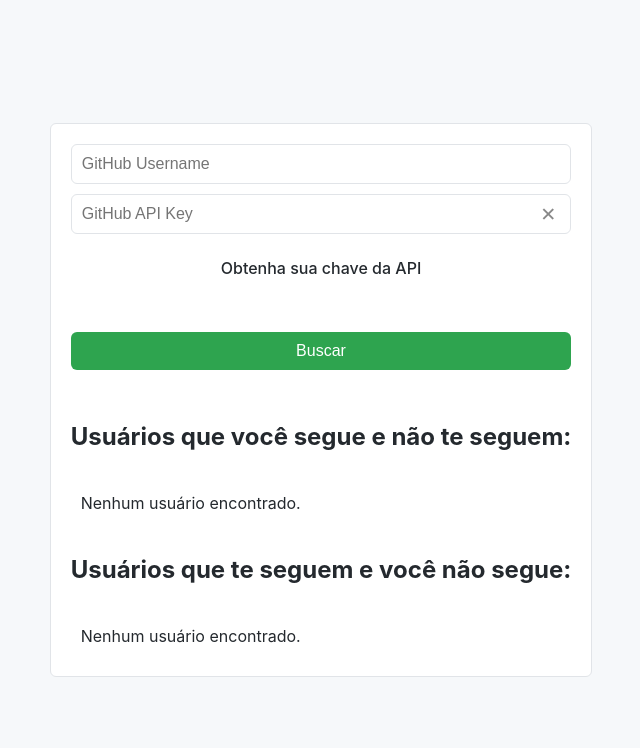
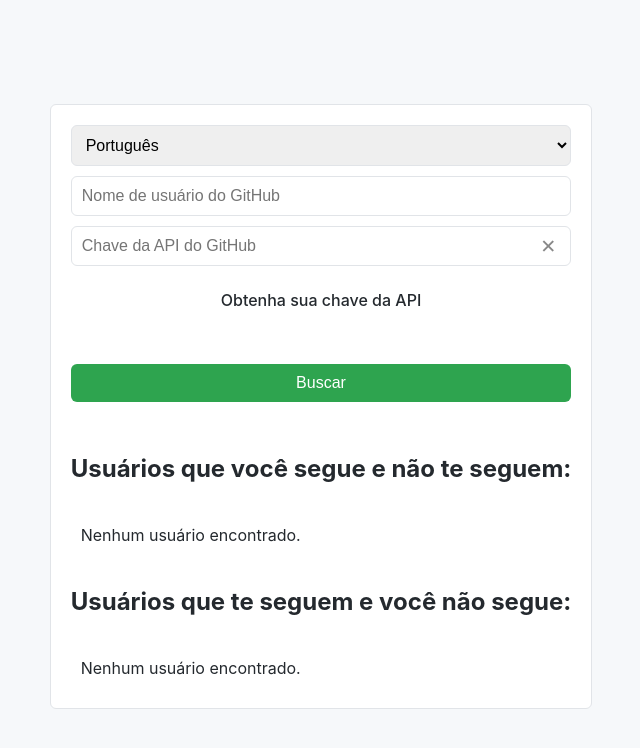
Before and after one commit to GravetoGeek/unfollowNonFollowers, a Next.js app: page / in a window 1280 px wide. Shown: the top 748 px of the page, without its empty margins (319-959 px from the left). Built offline with nearby package versions, Linux system fonts and the light colour scheme.

Commit message:
:sparkles: feat: Inclusão de traduções

```diff
--- a/src/app/page.tsx
+++ b/src/app/page.tsx
@@ -241,7 +241,7 @@ interface UserCardProps {
  * @component UserCard
  * Displays information about a user and provides actions to follow or unfollow.
  */
-const UserCard: React.FC<UserCardProps>=({
+const UserCard: React.FC<UserCardProps & { language: "pt" | "en" | "zh" | "hi" | "ar" | "ja" }> = ({
     user,
     onUnfollow,
     onFollow,
@@ -249,33 +249,128 @@ const UserCard: React.FC<UserCardProps>=({
     isFollowing,
     hasUnfollowed,
     isCurrentlyFollowing,
+    language, // Recebe o idioma como propriedade
 }) => {
     return (
         <li className={styles.listItem}>
             <Image src={user.avatar_url} alt={user.login} width={50} height={50} className={styles.avatar} />
             <a href={`https://github.com/${user.login}`} target="_blank" rel="noopener noreferrer">{user.login}</a>
-            {!isCurrentlyFollowing&&!hasUnfollowed&&(
+            {!isCurrentlyFollowing && !hasUnfollowed && (
                 <button
                     onClick={() => onFollow(user.login)}
                     className={styles.button}
                     disabled={isFollowing}
                 >
-                    {isFollowing? "Seguindo...":"Seguir"}
+                    {isFollowing ? translations[language].following : translations[language].follow}
                 </button>
             )}
-            {isCurrentlyFollowing&&!hasUnfollowed&&(
+            {isCurrentlyFollowing && !hasUnfollowed && (
                 <button
                     onClick={() => onUnfollow(user.login)}
                     className={styles.button}
                     disabled={isUnfollowing}
                 >
-                    {isUnfollowing? "Deixando de seguir...":"Parar de seguir"}
+                    {isUnfollowing ? translations[language].unfollowing : translations[language].unfollow}
                 </button>
             )}
-            {hasUnfollowed&&<span>Deixou de seguir</span>}
-            {isCurrentlyFollowing&&!hasUnfollowed&&<span>Seguindo</span>}
+            {hasUnfollowed && <span>{translations[language].unfollowed}</span>}
+            {isCurrentlyFollowing && !hasUnfollowed && <span>{translations[language].following}</span>}
         </li>
     )
+}
+
+// Traduções para os idiomas suportados
+const translations={
+    pt: {
+        githubUsername: "Nome de usuário do GitHub",
+        githubApiKey: "Chave da API do GitHub",
+        getApiKey: "Obtenha sua chave da API",
+        search: "Buscar",
+        searching: "Buscando...",
+        nonFollowers: "Usuários que você segue e não te seguem:",
+        nonFollowing: "Usuários que te seguem e você não segue:",
+        noUsersFound: "Nenhum usuário encontrado.",
+        unfollowing: "Deixando de seguir...",
+        follow: "Seguir",
+        following: "Seguindo...",
+        unfollow: "Parar de seguir",
+        unfollowed: "Deixou de seguir",
+    },
+    en: {
+        githubUsername: "GitHub Username",
+        githubApiKey: "GitHub API Key",
+        getApiKey: "Get your API key",
+        search: "Search",
+        searching: "Searching...",
+        nonFollowers: "Users you follow who don't follow you:",
+        nonFollowing: "Users who follow you but you don't follow back:",
+        noUsersFound: "No users found.",
+        unfollowing: "Unfollowing...",
+        follow: "Follow",
+        following: "Following...",
+        unfollow: "Unfollow",
+        unfollowed: "Unfollowed",
+    },
+    zh: {
+        githubUsername: "GitHub 用户名",
+        githubApiKey: "GitHub API 密钥",
+        getApiKey: "获取您的 API 密钥",
+        search: "搜索",
+        searching: "搜索中...",
+        nonFollowers: "您关注但未关注您的用户：",
+        nonFollowing: "关注您的用户但您未关注：",
+        noUsersFound: "未找到用户。",
+        unfollowing: "取消关注中...",
+        follow: "关注",
+        following: "关注中...",
+        unfollow: "取消关注",
+        unfollowed: "已取消关注",
+    },
+    hi: {
+        githubUsername: "GitHub उपयोगकर्ता नाम",
+        githubApiKey: "GitHub API कुंजी",
+        getApiKey: "अपनी API कुंजी प्राप्त करें",
+        search: "खोजें",
+        searching: "खोज जारी है...",
+        nonFollowers: "वे उपयोगकर्ता जिन्हें आप फॉलो करते हैं लेकिन वे आपको फॉलो नहीं करते:",
+        nonFollowing: "वे उपयोगकर्ता जो आपको फॉलो करते हैं लेकिन आप उन्हें फॉलो नहीं करते:",
+        noUsersFound: "कोई उपयोगकर्ता नहीं मिला।",
+        unfollowing: "अनफॉलो कर रहे हैं...",
+        follow: "फॉलो करें",
+        following: "फॉलो कर रहे हैं...",
+        unfollow: "अनफॉलो करें",
+        unfollowed: "अनफॉलो किया गया",
+    },
+    ar: {
+        githubUsername: "اسم مستخدم GitHub",
+        githubApiKey: "مفتاح API الخاص بـ GitHub",
+        getApiKey: "احصل على مفتاح API الخاص بك",
+        search: "بحث",
+        searching: "جارٍ البحث...",
+        nonFollowers: "المستخدمون الذين تتابعهم ولا يتابعونك:",
+        nonFollowing: "المستخدمون الذين يتابعونك ولا تتابعهم:",
+        noUsersFound: "لم يتم العثور على مستخدمين.",
+        unfollowing: "إلغاء المتابعة...",
+        follow: "متابعة",
+        following: "جارٍ المتابعة...",
+        unfollow: "إلغاء المتابعة",
+        unfollowed: "تم إلغاء المتابعة",
+    },
+    ja: {
+        githubUsername: "GitHub ユーザー名",
+        githubApiKey: "GitHub API キー",
+        getApiKey: "API キーを取得",
+        search: "検索",
+        searching: "検索中...",
+        nonFollowers: "フォローしているがフォローされていないユーザー:",
+        nonFollowing: "フォローされているがフォローしていないユーザー:",
+        noUsersFound: "ユーザーが見つかりません。",
+        unfollowing: "フォロー解除中...",
+        follow: "フォロー",
+        following: "フォロー中...",
+        unfollow: "フォロー解除",
+        unfollowed: "フォロー解除済み",
+    },
 }
 
 /**
@@ -292,28 +387,29 @@ export default function HomePage() {
     const [isSearching,setIsSearching]=useState(false)
     const [isUnfollowingUser,setIsUnfollowingUser]=useState("")
     const [isFollowingUser,setIsFollowingUser]=useState("")
+    const [language,setLanguage]=useState<"pt"|"en"|"zh"|"hi"|"ar"|"ja">("pt") // Idioma padrão: Português
     const [githubService]=useState<GitHubService>(() => new GitHubServiceImpl())
 
     // Carregar a chave da API do localStorage ao inicializar
     useEffect(() => {
-        const storedApiKey = localStorage.getItem("githubApiKey");
-        if (storedApiKey) {
-            setApiKey(storedApiKey);
+        const storedApiKey=localStorage.getItem("githubApiKey")
+        if(storedApiKey) {
+            setApiKey(storedApiKey)
         }
-    }, []);
+    },[])
 
     // Atualizar o localStorage sempre que a chave da API mudar
     useEffect(() => {
-        if (apiKey) {
-            localStorage.setItem("githubApiKey", apiKey);
+        if(apiKey) {
+            localStorage.setItem("githubApiKey",apiKey)
         }
-    }, [apiKey]);
+    },[apiKey])
 
     // Função para limpar a chave da API
-    const handleClearApiKey = () => {
-        setApiKey("");
-        localStorage.removeItem("githubApiKey");
-    };
+    const handleClearApiKey=() => {
+        setApiKey("")
+        localStorage.removeItem("githubApiKey")
+    }
 
     /**
      * @async
@@ -415,9 +511,21 @@ export default function HomePage() {
         <div className={styles.page}>
             <main className={styles.main}>
                 <div className={styles.ctas}>
+                    <select
+                        value={language}
+                        onChange={(e) => setLanguage(e.target.value as "pt" | "en" | "zh" | "hi" | "ar" | "ja")}
+                        className={styles.input}
+                    >
+                        <option value="pt">Português</option>
+                        <option value="en">English</option>
+                        <option value="zh">中文</option>
+                        <option value="hi">हिन्दी</option>
+                        <option value="ar">العربية</option>
+                        <option value="ja">日本語</option>
+                    </select>
                     <input
                         type="text"
-                        placeholder="GitHub Username"
+                        placeholder={translations[language].githubUsername}
                         value={username}
                         onChange={(e) => setUsername(e.target.value)}
                         className={styles.input}
@@ -425,7 +533,7 @@ export default function HomePage() {
                     <div className={styles.inputGroup}>
                         <input
                             type="text"
-                            placeholder="GitHub API Key"
+                            placeholder={translations[language].githubApiKey}
                             value={apiKey}
                             onChange={(e) => setApiKey(e.target.value)}
                             className={styles.input}
@@ -442,33 +550,36 @@ export default function HomePage() {
                         target="_blank"
                         rel="noreferrer"
                     >
-                        Obtenha sua chave da API
+                        {translations[language].getApiKey}
                     </a>
                     <br />
                     <button onClick={handleSearchNonFollowers} className={styles.button} disabled={isSearching}>
-                        {isSearching ? "Buscando..." : "Buscar"}
+                        {isSearching ? translations[language].searching : translations[language].search}
                     </button>
                 </div>
 
-                <h2>Usuários que você segue e não te seguem:</h2>
+                <h2>{translations[language].nonFollowers}</h2>
                 <ul className={styles.list}>
                     {nonFollowers.map((user) => (
                         <UserCard
                             key={user.login}
                             user={user}
                             onUnfollow={handleUnfollow}
-                            onFollow={() => {}} // Follow action is not relevant here
-                            isUnfollowing={isUnfollowingUser===user.login}
-                            isFollowing={false}
+                            onFollow={handleFollow}
+                            isUnfollowing={isUnfollowingUser === user.login}
+                            isFollowing={isFollowingUser === user.login}
                             hasUnfollowed={unfollowedUsers.includes(user.login)}
-                            isCurrentlyFollowing={false}
+                            isCurrentlyFollowing={followingUsers.includes(user.login)}
+                            language={language} // Passa o idioma selecionado
                         />
                     ))}
-                    {nonFollowers.length===0&&!isSearching&&<li className={styles.listItem}>Nenhum usuário encontrado.</li>}
-                    {isSearching&&<li className={styles.listItem}>Buscando usuários...</li>}
+                    {nonFollowers.length === 0 && !isSearching && (
+                        <li className={styles.listItem}>{translations[language].noUsersFound}</li>
+                    )}
+                    {isSearching && <li className={styles.listItem}>{translations[language].searching}</li>}
                 </ul>
 
-                <h2>Usuários que te seguem e você não segue:</h2>
+                <h2>{translations[language].nonFollowing}</h2>
                 <ul className={styles.list}>
                     {nonFollowing.map((user) => (
                         <UserCard
@@ -477,13 +588,16 @@ export default function HomePage() {
                             onUnfollow={() => {}} // Unfollow action is not relevant here
                             onFollow={handleFollow}
                             isUnfollowing={false}
-                            isFollowing={isFollowingUser===user.login}
+                            isFollowing={isFollowingUser === user.login}
                             hasUnfollowed={false}
                             isCurrentlyFollowing={followingUsers.includes(user.login)}
+                            language={language} // Passa o idioma selecionado
                         />
                     ))}
-                    {nonFollowing.length===0&&!isSearching&&<li className={styles.listItem}>Nenhum usuário encontrado.</li>}
-                    {isSearching&&<li className={styles.listItem}>Buscando usuários...</li>}
+                    {nonFollowing.length === 0 && !isSearching && (
+                        <li className={styles.listItem}>{translations[language].noUsersFound}</li>
+                    )}
+                    {isSearching && <li className={styles.listItem}>{translations[language].searching}</li>}
                 </ul>
             </main>
         </div>
```
Also changed, not shown: frontend/src/app/page.tsx (deleted).
